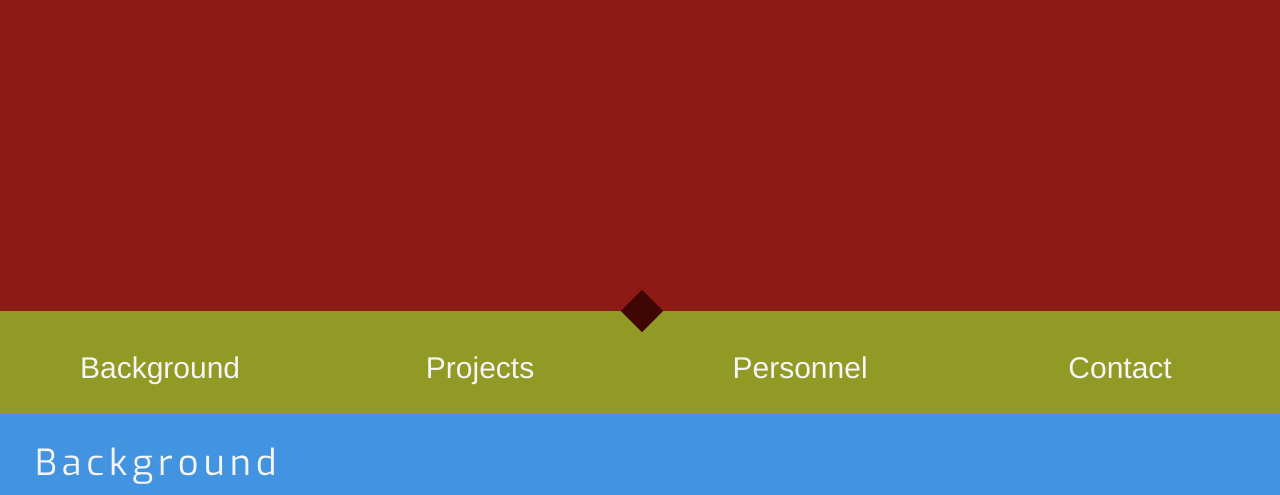
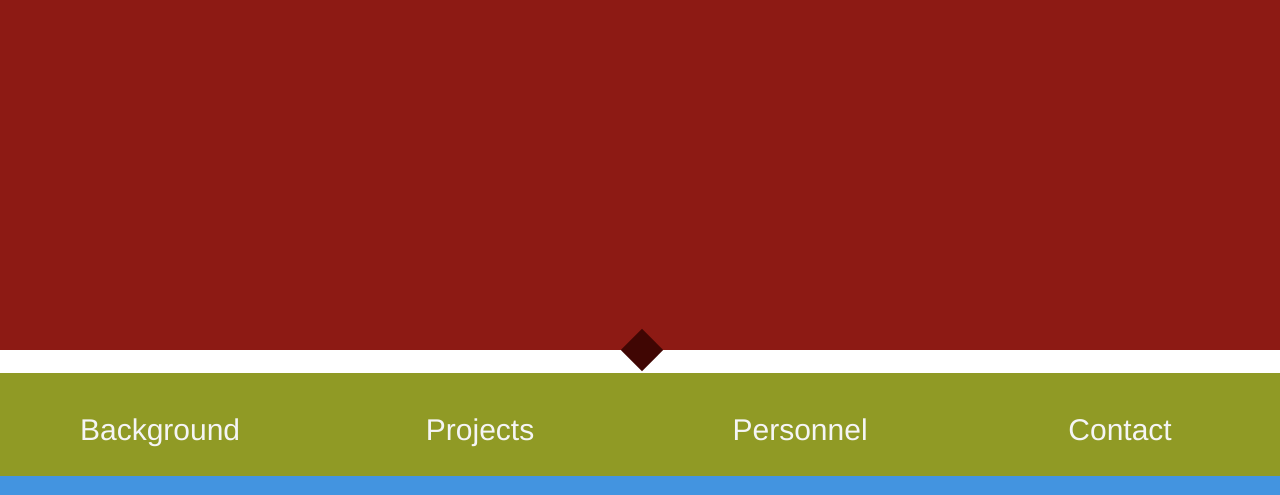
Before and after one commit to tomMulholland/Qdot.github.io, a website: page index.html in a window 1280 px wide. Shown: the part 457-952 px from the top of the page. Drawn offline with nearby package versions, Linux system fonts and the light colour scheme.

Commit message:
toc-row test

```diff
--- a/css/styles.css
+++ b/css/styles.css
@@ -2,7 +2,7 @@ html, body, .container-fluid {
     height: 102%;
     position: relative;
   }
-body {
+.body {
   padding-top:0;
   padding-bottom: 40px;
 }
@@ -57,7 +57,7 @@ body {
   z-index: 2;
 }
 .toc-row {
-  margin-top: 0px;
+  margin-top: 21px;
 }
 .toc {
   text-align: center;
```
